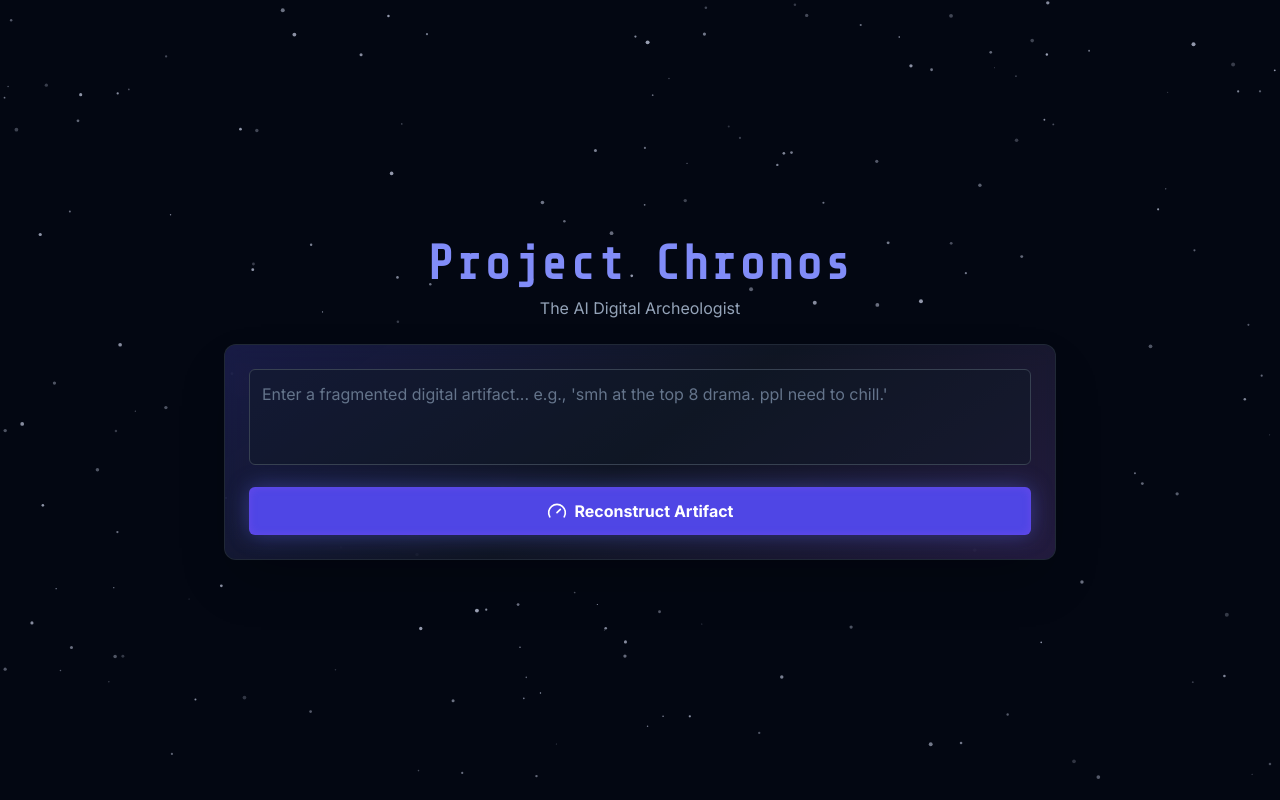
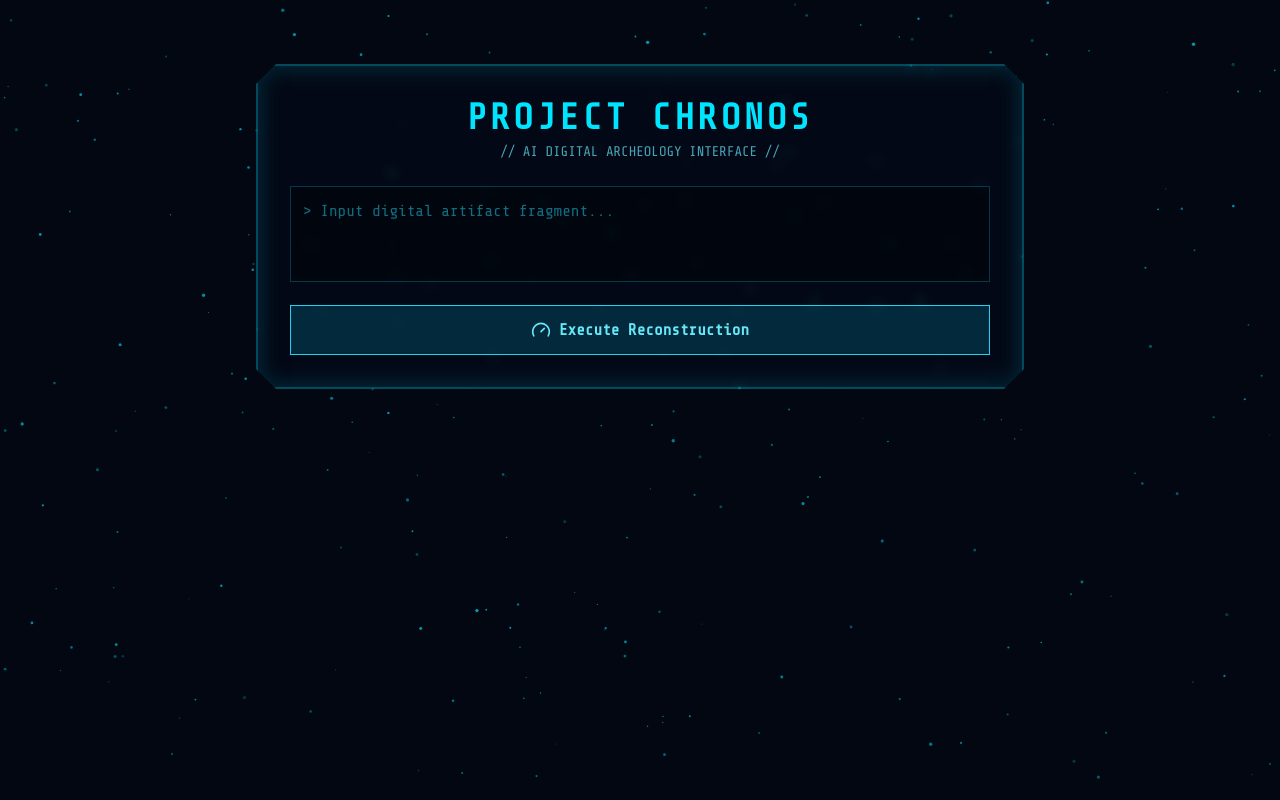
Before and after one commit to Splash1248/Chronos, a Flask app: page / in a window 1280 px wide. Run offline with Flask 3, Linux system fonts and the light colour scheme; some libraries are stand-ins or nearby versions.

Commit message:
Updated website design

```diff
--- a/templates/index.html
+++ b/templates/index.html
@@ -7,23 +7,18 @@
     <script src="https://cdn.tailwindcss.com"></script>
     <link rel="preconnect" href="https://fonts.googleapis.com">
     <link rel="preconnect" href="https://fonts.gstatic.com" crossorigin>
-    <link href="https://fonts.googleapis.com/css2?family=Inter:wght@400;500;600;700&family=Share+Tech+Mono&display=swap" rel="stylesheet">
+    <link href="https://fonts.googleapis.com/css2?family=Share+Tech+Mono&display=swap" rel="stylesheet">
     <style>
-        @keyframes fadeInUp {
-            from { opacity: 0; transform: translateY(20px); }
-            to { opacity: 1; transform: translateY(0); }
-        }
-
-        @keyframes pulseGlow {
-            0%, 100% { box-shadow: 0 0 15px rgba(99, 102, 241, 0.3), 0 0 5px rgba(168, 85, 247, 0.2) inset; }
-            50% { box-shadow: 0 0 25px rgba(99, 102, 241, 0.5), 0 0 10px rgba(168, 85, 247, 0.3) inset; }
+        @keyframes fadeIn {
+            from { opacity: 0; }
+            to { opacity: 1; }
         }
 
         body {
-            font-family: 'Inter', sans-serif;
+            font-family: 'Share Tech Mono', monospace;
             background-color: #030712;
+            color: #00E5FF; /* Bright Cyan */
             overflow: hidden;
-            position: relative;
         }
 
         #starfield-canvas {
@@ -35,74 +30,56 @@
             z-index: -10;
         }
 
-        .font-tech {
-            font-family: 'Share Tech Mono', monospace;
+        .hud-container {
+            border: 2px solid rgba(0, 229, 255, 0.3);
+            box-shadow: 0 0 25px rgba(0, 229, 255, 0.2) inset, 0 0 15px rgba(0, 229, 255, 0.2);
+            background: rgba(10, 25, 47, 0.15);
+            backdrop-filter: blur(5px);
+            clip-path: polygon(0 20px, 20px 0, calc(100% - 20px) 0, 100% 20px, 100% calc(100% - 20px), calc(100% - 20px) 100%, 20px 100%, 0 calc(100% - 20px));
+            animation: fadeIn 1s ease-out;
         }
 
-        .glass-card {
-            background: rgba(17, 24, 39, 0.6);
-            backdrop-filter: blur(12px);
-            border: 1px solid rgba(55, 65, 81, 0.5);
-            position: relative;
-            overflow: hidden;
-            border-radius: 0.75rem;
-            animation: fadeInUp 0.5s ease-out forwards;
+        .hud-card {
+            background: transparent;
+            animation: fadeIn 1s ease-out 0.5s forwards;
             opacity: 0;
         }
 
-        .glass-card::before {
-            content: '';
-            position: absolute;
-            top: 0; right: 0; bottom: 0; left: 0;
-            z-index: -1;
-            margin: -1px;
-            border-radius: inherit;
-            background: linear-gradient(145deg, rgba(79, 70, 229, 0.2), rgba(55, 65, 81, 0.1), rgba(168, 85, 247, 0.15));
-        }
+        .content-container::-webkit-scrollbar { width: 6px; }
+        .content-container::-webkit-scrollbar-track { background: transparent; }
+        .content-container::-webkit-scrollbar-thumb { background: rgba(0, 229, 255, 0.3); }
+        .content-container::-webkit-scrollbar-thumb:hover { background: rgba(0, 229, 255, 0.5); }
 
-        .anim-delay-1 { animation-delay: 0.1s; }
-        .anim-delay-2 { animation-delay: 0.2s; }
-        .anim-delay-3 { animation-delay: 0.3s; }
-
-        .reconstruct-button-pulse {
-            animation: pulseGlow 3s infinite;
-        }
-
-        .content-container::-webkit-scrollbar { width: 8px; }
-        .content-container::-webkit-scrollbar-track { background: #1f2937; }
-        .content-container::-webkit-scrollbar-thumb { background: #4b5563; border-radius: 4px; }
-        .content-container::-webkit-scrollbar-thumb:hover { background: #6b7280; }
-
-        .report-content strong { color: #a5b4fc; }
+        .report-content strong { color: #80DEEA; } /* Lighter Cyan */
     </style>
 </head>
-<body class="min-h-screen text-slate-300">
+<body class="min-h-screen">
 
     <canvas id="starfield-canvas"></canvas>
 
-    <div class="w-full h-screen overflow-y-auto content-container">
-        <div class="w-full max-w-4xl mx-auto space-y-6 relative p-4 sm:p-8 flex flex-col justify-center min-h-full">
-            <div class="text-center" style="animation: fadeInUp 0.5s ease-out forwards;">
-                <h1 class="text-4xl md:text-5xl font-bold font-tech text-indigo-400 tracking-wider">
+    <div class="w-full h-screen overflow-y-auto content-container p-8 sm:p-16">
+        <div class="w-full max-w-3xl mx-auto space-y-6 hud-container p-6 sm:p-8">
+            <div class="text-center" style="animation: fadeIn 1s ease-out;">
+                <h1 class="text-3xl md:text-4xl font-bold tracking-widest uppercase">
                     Project Chronos
                 </h1>
-                <p class="text-slate-400 mt-2">The AI Digital Archeologist</p>
+                <p class="text-cyan-300/70 mt-1 text-sm">// AI DIGITAL ARCHEOLOGY INTERFACE //</p>
             </div>
 
-            <div class="glass-card p-6 shadow-2xl anim-delay-1">
+            <div class="hud-card">
                 <div class="space-y-4">
-                    <textarea id="fragment-input" class="w-full h-24 bg-gray-900/50 border border-gray-700 rounded-md p-3 text-slate-300 placeholder-slate-500 focus:ring-2 focus:ring-indigo-500 focus:border-indigo-500 outline-none transition-all duration-300 resize-none" placeholder="Enter a fragmented digital artifact... e.g., 'smh at the top 8 drama. ppl need to chill.'"></textarea>
-                    <button id="reconstruct-button" class="w-full bg-indigo-600 hover:bg-indigo-500 text-white font-bold py-3 px-4 rounded-md transition-all duration-300 ease-in-out flex items-center justify-center space-x-2 shadow-lg hover:shadow-indigo-500/30 reconstruct-button-pulse">
+                    <textarea id="fragment-input" class="w-full h-24 bg-black/30 border border-cyan-500/30 rounded-none p-3 placeholder-cyan-400/50 focus:ring-1 focus:ring-cyan-300 focus:border-cyan-400 outline-none transition-all duration-300 resize-none" placeholder="> Input digital artifact fragment..."></textarea>
+                    <button id="reconstruct-button" class="w-full bg-cyan-500/20 hover:bg-cyan-400/30 border border-cyan-400 text-cyan-300 font-bold py-3 px-4 transition-all duration-300 ease-in-out flex items-center justify-center space-x-2">
                         <svg xmlns="http://www.w3.org/2000/svg" width="20" height="20" viewBox="0 0 24 24" fill="none" stroke="currentColor" stroke-width="2" stroke-linecap="round" stroke-linejoin="round"><path d="m12 14 4-4"></path><path d="M3.34 19a10 10 0 1 1 17.32 0"></path></svg>
-                        <span>Reconstruct Artifact</span>
+                        <span>Execute Reconstruction</span>
                     </button>
                 </div>
             </div>
 
             <div id="report-output" class="hidden">
-                <div class="glass-card p-6 shadow-2xl anim-delay-3">
-                    <h2 class="text-2xl font-bold font-tech text-indigo-400 mb-4 tracking-wider">Reconstruction Report</h2>
-                    <div id="report-container" class="space-y-6">
+                <div class="hud-card p-4 border border-cyan-500/30 mt-6">
+                    <h2 class="text-2xl font-bold tracking-widest mb-4">// RECONSTRUCTION REPORT //</h2>
+                    <div id="report-container" class="space-y-6 text-cyan-300/90">
                     </div>
                 </div>
             </div>
@@ -113,49 +90,37 @@
         document.addEventListener('DOMContentLoaded', () => {
             const canvas = document.getElementById('starfield-canvas');
             const ctx = canvas.getContext('2d');
-
-            let stars = [];
-            let numStars = 200;
-
+            let stars = [], numStars = 250;
             function setCanvasSize() {
                 canvas.width = window.innerWidth;
                 canvas.height = window.innerHeight;
                 stars = [];
-                for (let i = 0; i < numStars; i++) {
-                    stars.push(createStar());
-                }
+                for (let i = 0; i < numStars; i++) stars.push(createStar());
             }
-
             function createStar() {
                 return {
                     x: Math.random() * canvas.width,
                     y: Math.random() * canvas.height,
-                    radius: Math.random() * 1.5 + 0.5,
+                    radius: Math.random() * 1.2 + 0.5,
                     vx: Math.random() * 0.2 - 0.1,
                     vy: Math.random() * 0.2 - 0.1,
                     opacity: Math.random() * 0.5 + 0.2
                 };
             }
-
             function animate() {
                 ctx.clearRect(0, 0, canvas.width, canvas.height);
-
                 stars.forEach(star => {
                     star.x += star.vx;
                     star.y += star.vy;
-
                     if (star.x < 0 || star.x > canvas.width) star.vx = -star.vx;
                     if (star.y < 0 || star.y > canvas.height) star.vy = -star.vy;
-
                     ctx.beginPath();
                     ctx.arc(star.x, star.y, star.radius, 0, Math.PI * 2);
-                    ctx.fillStyle = `rgba(224, 231, 255, ${star.opacity})`;
+                    ctx.fillStyle = `rgba(0, 229, 255, ${star.opacity})`;
                     ctx.fill();
                 });
-
                 requestAnimationFrame(animate);
             }
-
             window.addEventListener('resize', setCanvasSize);
             setCanvasSize();
             animate();
@@ -169,7 +134,7 @@
         reconstructButton.addEventListener('click', async () => {
             const fragmentText = fragmentInput.value.trim();
             if (!fragmentText) {
-                displayError("Please provide a text fragment to reconstruct.");
+                displayError("AUTHENTICATION ERROR: No fragment provided for analysis.");
                 return;
             }
             showLoadingState();
@@ -180,53 +145,48 @@
                     body: JSON.stringify({ fragment: fragmentText })
                 });
                 const result = await response.json();
-                if (!response.ok) {
-                    throw new Error(result.error || 'An unknown server error occurred.');
-                }
+                if (!response.ok) throw new Error(result.error || 'Server uplink failed.');
                 displayReport(fragmentText, result.reconstructed_text, result.context_links);
             } catch (error) {
-                console.error('An error occurred:', error);
+                console.error('Uplink Error:', error);
                 displayError(error.message);
             }
         });
 
         function showLoadingState() {
             reportOutput.classList.remove('hidden');
-            const reportCard = reportOutput.querySelector('.glass-card');
+            const reportCard = reportOutput.querySelector('.hud-card');
             reportCard.style.opacity = '0';
-            reportCard.style.animation = 'none';
-            reportCard.offsetHeight;
-            reportCard.style.animation = '';
             reportContainer.innerHTML = `
-                <div class="flex flex-col items-center justify-center space-y-4 p-8">
-                    <div class="w-8 h-8 border-4 border-indigo-400 border-t-transparent rounded-full animate-spin"></div>
-                    <p class="text-slate-400">Communicating with server... Reconstructing digital past.</p>
+                <div class="flex items-center justify-center space-x-3 p-8">
+                    <div class="w-5 h-5 border-2 border-cyan-400 border-t-transparent rounded-full animate-spin"></div>
+                    <p class="text-cyan-400/80">Analyzing fragment...</p>
                 </div>`;
+            setTimeout(() => { reportCard.style.opacity = '1'; }, 10);
         }
 
         function displayReport(original, reconstructed, links) {
             const formattedReconstruction = reconstructed
-                .replace(/^Explanation:/gm, '<strong>Explanation:</strong>')
+                .replace(/^Explanation:/gm, '<strong>// ANALYSIS //</strong>')
                 .replace(/\n/g, '<br>');
             reportContainer.innerHTML = `
                 <div>
-                    <h3 class="text-lg font-semibold text-slate-200 mb-2">[Original Fragment]</h3>
-                    <p class="bg-gray-900/50 p-3 rounded-md text-slate-400 italic">"${original}"</p>
+                    <h3 class="text-lg font-semibold mb-2">[Original Artifact]</h3>
+                    <p class="bg-black/30 p-3 text-cyan-400/70 italic">"${original}"</p>
                 </div>
                 <div>
-                    <h3 class="text-lg font-semibold text-slate-200 mb-2">[AI-Reconstructed Text]</h3>
-                    <div class="bg-gray-900/50 p-3 rounded-md text-slate-300 report-content">${formattedReconstruction}</div>
+                    <h3 class="text-lg font-semibold mb-2">[Reconstructed Data]</h3>
+                    <div class="bg-black/30 p-3 text-cyan-300 report-content">${formattedReconstruction}</div>
                 </div>
                 <div>
-                    <h3 class="text-lg font-semibold text-slate-200 mb-2">[Contextual Sources]</h3>
+                    <h3 class="text-lg font-semibold mb-2">[External Databanks]</h3>
                     <ul class="space-y-2">
                         ${links && links.length > 0 ? links.map(link => `
                             <li>
-                                <a href="${link}" target="_blank" rel="noopener noreferrer" class="flex items-center space-x-2 text-indigo-400 hover:text-indigo-300 break-all transition-colors duration-300">
-                                    <svg xmlns="http://www.w3.org/2000/svg" width="16" height="16" viewBox="0 0 24 24" fill="none" stroke="currentColor" stroke-width="2" stroke-linecap="round" stroke-linejoin="round"><path d="M10 13a5 5 0 0 0 7.54.54l3-3a5 5 0 0 0-7.07-7.07l-1.72 1.72"></path><path d="M14 11a5 5 0 0 0-7.54-.54l-3 3a5 5 0 0 0 7.07 7.07l1.72-1.72"></path></svg>
-                                    <span>${link}</span>
+                                <a href="${link}" target="_blank" rel="noopener noreferrer" class="flex items-center space-x-2 text-cyan-400 hover:text-cyan-200 break-all transition-colors duration-300">
+                                    <span>> ${link}</span>
                                 </a>
-                            </li>`).join('') : '<p class="text-slate-500">No sources found.</p>'}
+                            </li>`).join('') : '<p class="text-cyan-500/70">> No relevant databanks found.</p>'}
                     </ul>
                 </div>`;
         }
@@ -234,9 +194,9 @@
         function displayError(message) {
             reportOutput.classList.remove('hidden');
             reportContainer.innerHTML = `
-                <div class="bg-red-900/30 border border-red-500/50 text-red-300 p-4 rounded-md">
-                    <h3 class="font-bold mb-2">An Error Occurred</h3>
-                    <p>${message}</p>
+                <div class="bg-red-900/50 border border-red-500/50 text-red-300 p-4">
+                    <h3 class="font-bold mb-2">// SYSTEM WARNING //</h3>
+                    <p>> ${message}</p>
                 </div>`;
         }
     </script>
```
